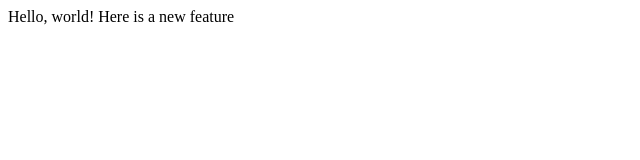
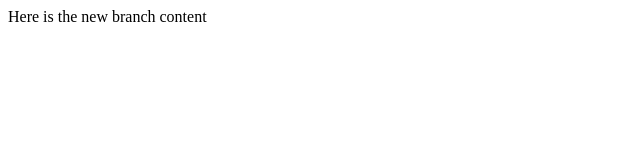
Before and after one commit to KiplimoT/lecture1, a plain HTML site: page index.html in a window 1280 px wide. Shown: the full height of the page, 0-640 px from the left. Drawn offline with Linux system fonts and the light colour scheme.

Commit message:
New branch contents

```diff
--- a/index.html
+++ b/index.html
@@ -5,7 +5,6 @@
     <title>Test</title>
   </head>
   <body>
-    Hello, world!
-    Here is a new feature
+    Here is the new branch content
   </body>
 </html>
```
